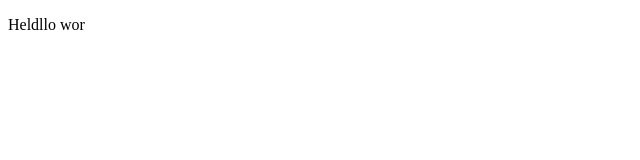
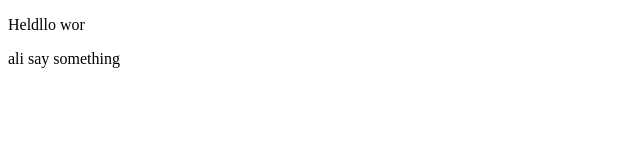
Before and after one commit to humayoo455/localrepo, a plain HTML site: page stylle.css/ali.html in a window 1280 px wide. Shown: the whole page, without its empty margins (0-640 px from the left). Drawn offline with Linux system fonts and the light colour scheme.

Commit message:
something new

```diff
--- a/stylle.css/ali.html
+++ b/stylle.css/ali.html
@@ -7,5 +7,6 @@
 </head>
 <body>
     <p > Heldllo wor</p>
+    <p> ali say something </p>
 </body>
 </html>
```
